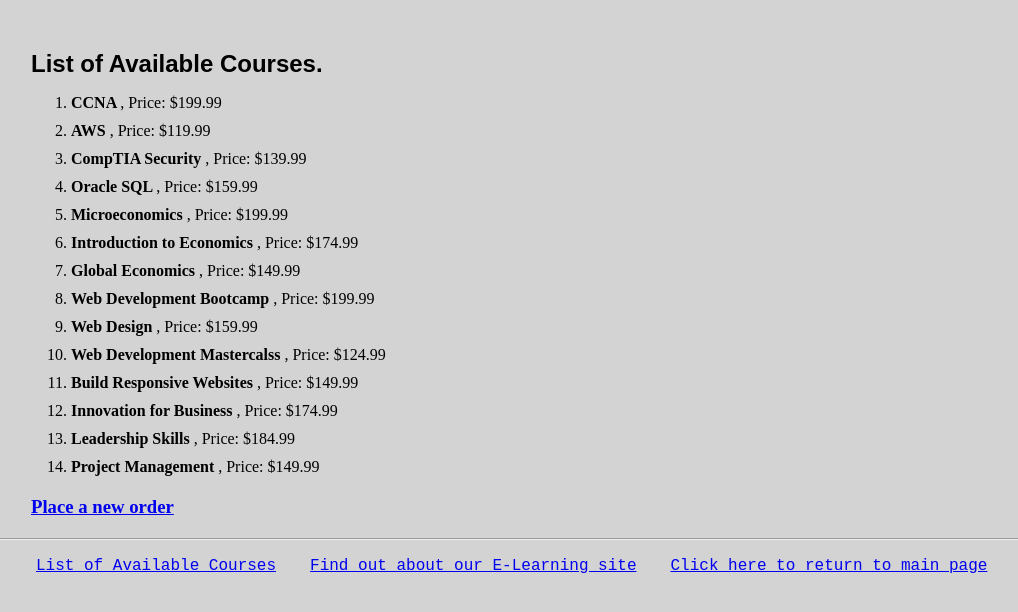
After one commit to HalehMD/mywebapp, a Django app: page /courses/ in a window 1280 px wide. The commit adds this page. Shown: the top 612 px of the page, without its empty margins (27-1045 px from the left). Run offline with Django 4.2, Linux system fonts and the light colour scheme; data comes from the database, SQL or seed files in the repository; both versions use the stored data as it was after the commit.

Commit message:
lab 7 work

```diff
--- a/myapp/models.py
+++ b/myapp/models.py
@@ -18,9 +18,14 @@ class Course(models.Model):
     price = models.DecimalField(max_digits=10, decimal_places=2)
     for_everyone = models.BooleanField(default=True)
     description = models.TextField(max_length=300, null=True, blank=True)
+    interested = models.PositiveIntegerField(default=0)
+    stages = models.PositiveIntegerField(default=3)
 
     def __str__(self):
         return f"{self.name}"
+
+    def discount(self):
+        return (self.price - (self.price*.10))
 
 
 class Student(User):
--- a/myapp/static/myapp/style.css
+++ b/myapp/static/myapp/style.css
@@ -4,6 +4,9 @@ body {
 
 h1 {
     margin: 50px 50px 5px 50px ;
+}
+.placeOrder {
+    margin: 20px 50px 20px 50px ;
 }
 
 h2 {
--- a/myapp/templates/myapp/base.html
+++ b/myapp/templates/myapp/base.html
@@ -15,6 +15,7 @@
     <hr/>
     <div>
         <ul>
+            <li class="hbar1"><a href="{% url 'myapp:courses' %}">List of Available Courses</a></li>
             <li class="hbar1"><a href="{% url 'myapp:about' %}">Find out about our E-Learning site</a></li>
             <li class="hbar1"><a href="{% url 'myapp:index' %}">Click here to return to main page</a><br /></li>
         </ul>
--- /dev/null
+++ b/myapp/templates/myapp/courses.html
@@ -0,0 +1,17 @@
+{% extends 'myapp/base.html' %}
+
+{% block title %}
+    Courses
+{% endblock %}
+
+{% block body_block %}
+    {% if courlist %}
+        <h2>List of Available Courses.</h2>
+        <ol>
+            {% for course in courlist %}
+                <li><b>{{ course.name}} </b> , Price: ${{course.price}}</li>
+            {% endfor %}
+        </ol>
+    {% endif %}
+    <h3 class="placeOrder"><a href="{% url 'myapp:courses' %}">Place a new order</a></h3>
+{% endblock %}
--- a/myapp/urls.py
+++ b/myapp/urls.py
@@ -6,5 +6,7 @@ app_name = 'myapp'
 urlpatterns = [
     path(r'', views.index, name='index'),
     path(r'about/', views.about, name='about'),
-    path('<int:top_no>/', views.detail, name='detail')
+    path('<int:top_no>/', views.detail, name='detail'),
+    path(r'courses/', views.courses, name='courses'),
+    #path(r'place_order/', views.place_order, name='place_order')
 ]
--- a/myapp/views.py
+++ b/myapp/views.py
@@ -27,4 +27,10 @@ def  detail(request, top_no):
     topic= Topic.objects.get(id=top_no)
     #get_object_or_404(topic, pk=1)
     course_list = Course.objects.filter(topic=Topic.objects.get(id=top_no))
+    #course_list = topic.Course.all()
     return render(request, 'myapp/detail.html', {'topic': topic, 'course_list': course_list})
+
+
+def courses(request):
+    courlist = Course.objects.all().order_by('id')
+    return render(request, 'myapp/courses.html', {'courlist': courlist})
--- a/mywebappS222/urls.py
+++ b/mywebappS222/urls.py
@@ -19,6 +19,6 @@ from django.urls import path, include
 
 urlpatterns = [
     path('admin/', admin.site.urls),
-    path(r'myapp/', include('myapp.urls'))
-
+    path(r'myapp/', include('myapp.urls')),
+    path(r'', include('myapp.urls'))
 ]
```
Also changed, not shown: myapp/forms.py (added, +9 -0 lines), db.sqlite3, myapp/migrations/0002_auto_20220703_1057.py (added).
